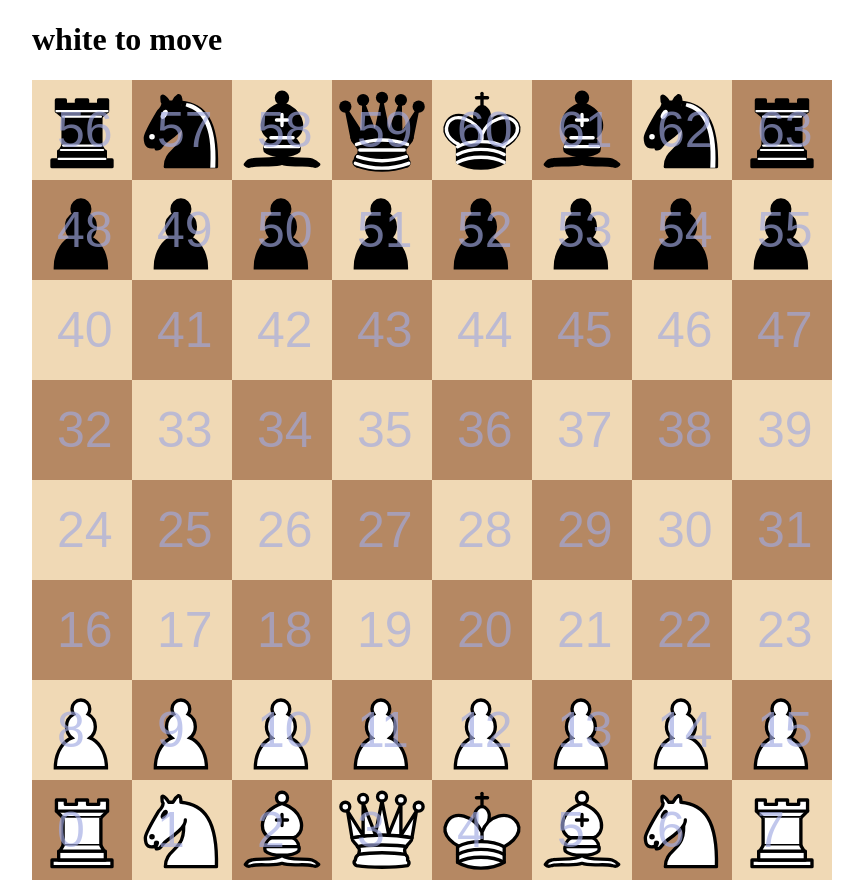
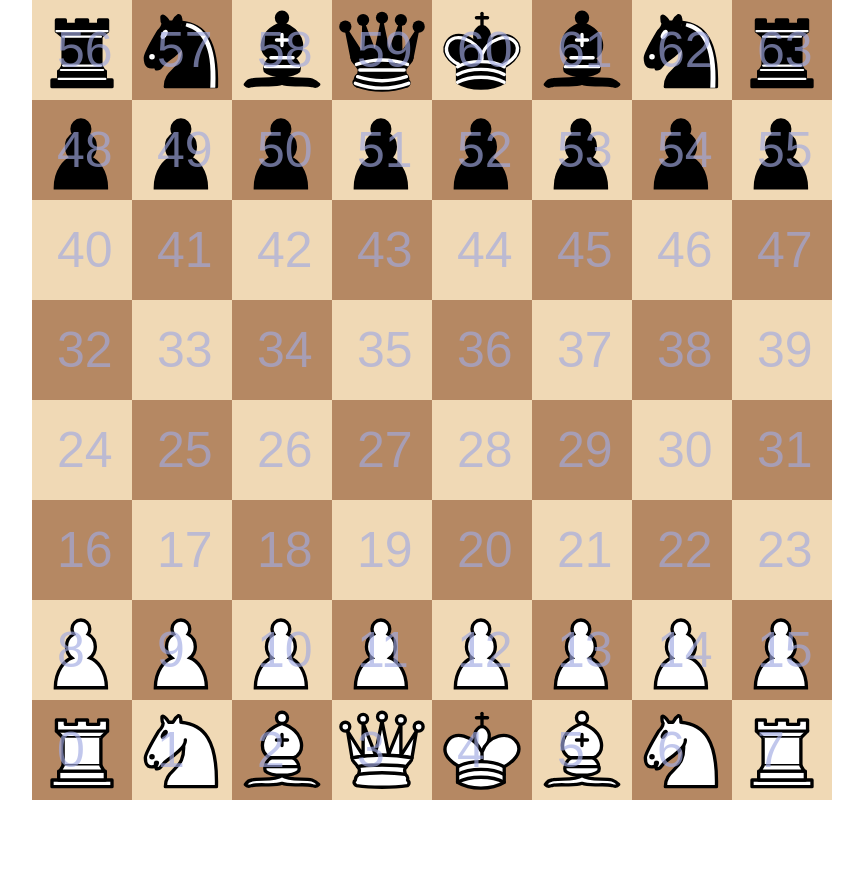
Before and after one commit to FinleyCooper/chess, a React (Vite) app in the folder frontend/: page / in a window 1280 px wide. Shown: the whole page, without its empty margins (208-1071 px from the left). After the commit the page ends 800 px from the top, so only its background shows below. Built offline with nearby package versions, Linux system fonts and the light colour scheme.

Commit message:
Removed testing element

```diff
--- a/frontend/src/routes/Play/Board/index.tsx
+++ b/frontend/src/routes/Play/Board/index.tsx
@@ -176,7 +176,6 @@ class Board extends React.Component<Props, State> {
 
         return (
             <div className="board" ref={this.boardRef}>
-                <h1 className="temp">{this.state.sideToMove == 16 ? "white" : "black"} to move</h1>
                 <div className="squares" draggable="false">
                     {squares}
                 </div>
```
